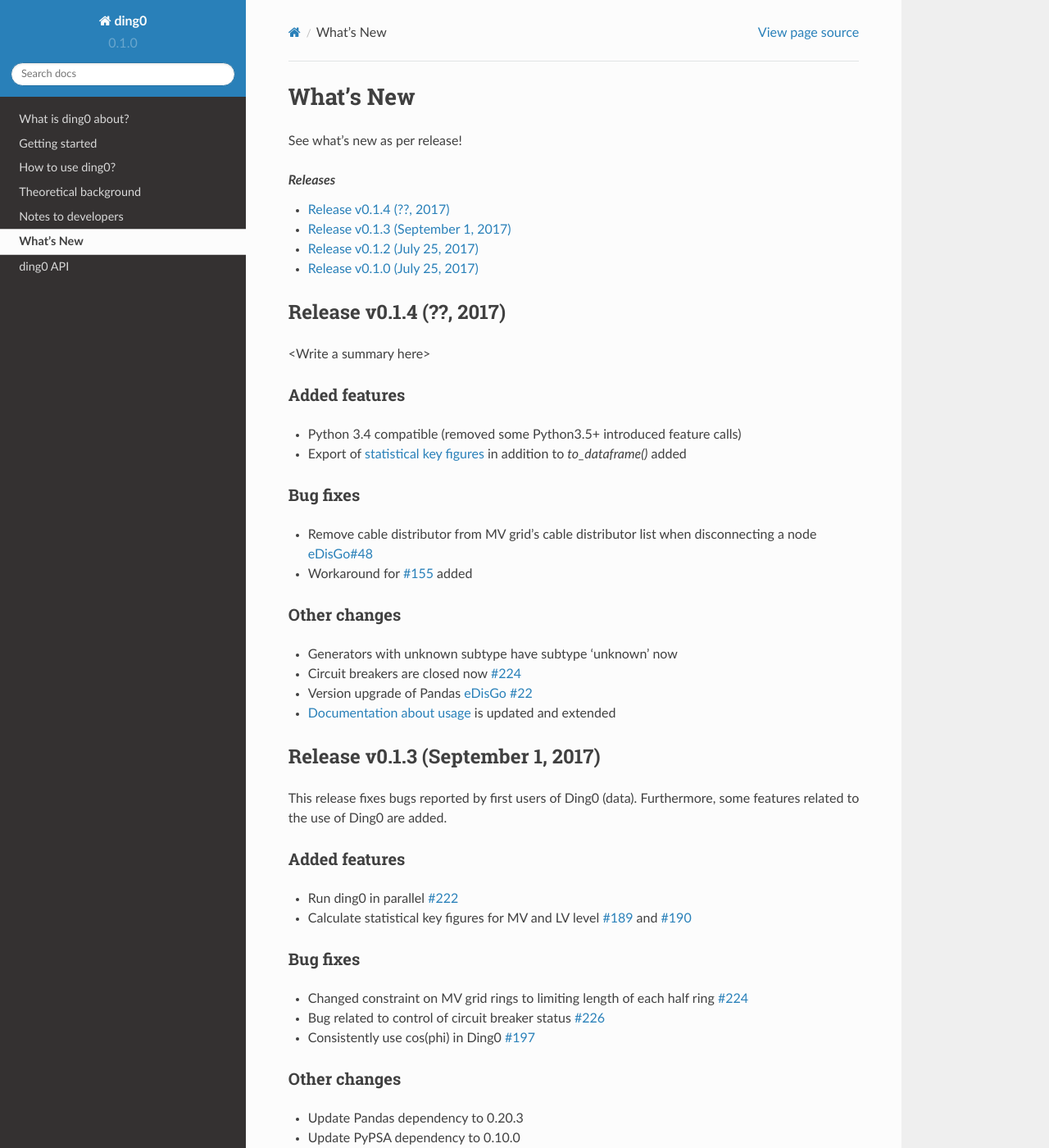
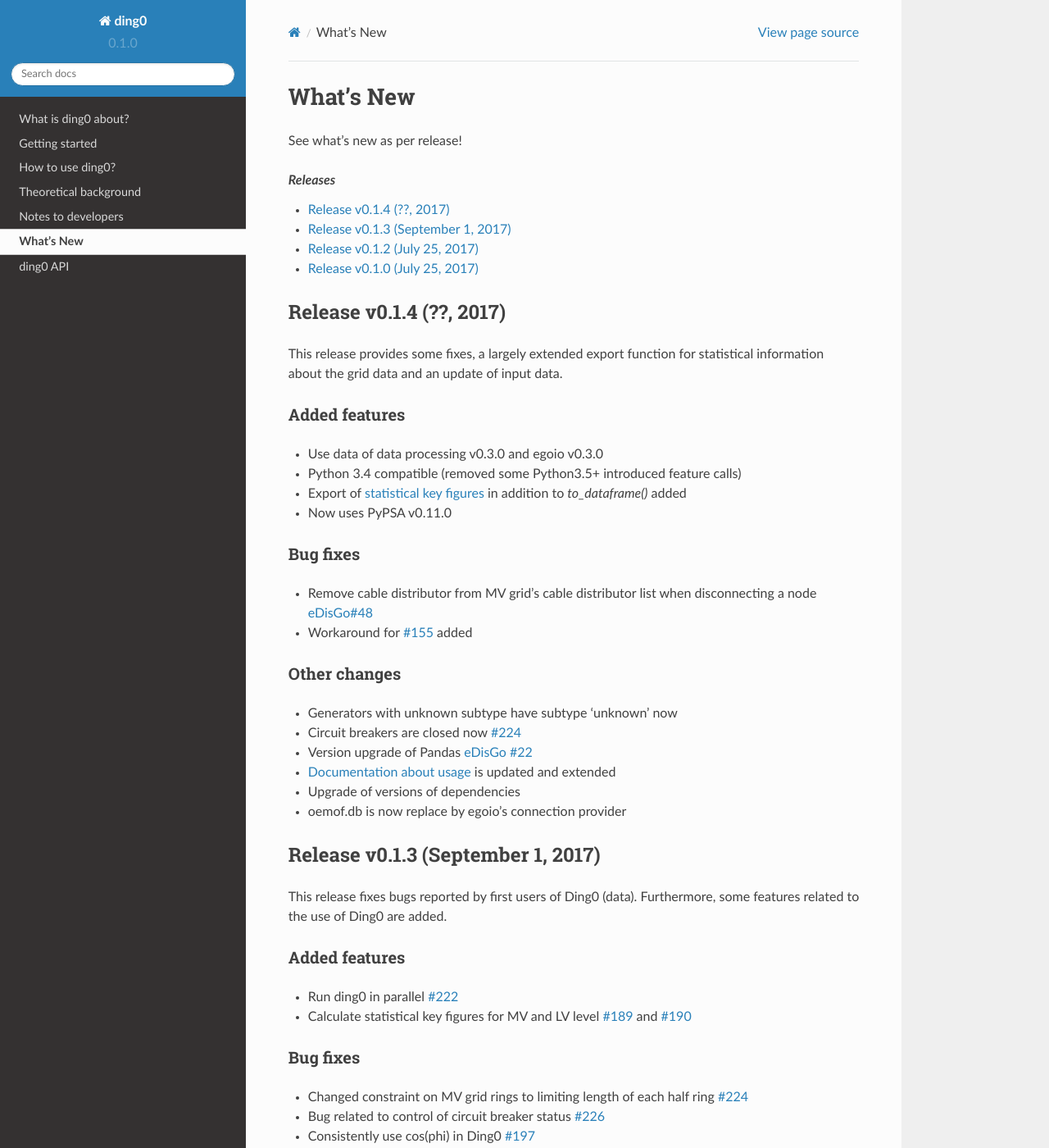
Before and after one commit to openego/ding0, a Sphinx documentation site: the page built from doc/whatsnew.rst, in a window 1280 px wide and 1400 px high. Shown: the whole window at 82% size. Built offline with Sphinx 7.4.7 and the Read the Docs theme 2.0.0, drawn with Linux system fonts in a browser that asks for light colours; formulas are drawn with MathJax 3; pages that are not in the unit, such as notebooks, are missing from menus.

Commit message:
Update "What's new"

```diff
--- a/doc/whatsnew/v0-1-4.rst
+++ b/doc/whatsnew/v0-1-4.rst
@@ -1,12 +1,15 @@
 Release v0.1.4 (??, 2017)
 ++++++++++++++++++++++++++++++++++
 
-<Write a summary here>
+This release provides some fixes, a largely extended export function for
+statistical information about the grid data and an update of input data.
 
 Added features
 --------------
+* Use data of data processing v0.3.0 and egoio v0.3.0
 * Python 3.4 compatible (removed some Python3.5+ introduced feature calls)
 * Export of `statistical key figures <https://github.com/openego/ding0/issues/233>`_ in addition to `to_dataframe()` added
+* Now uses PyPSA v0.11.0
 
 Bug fixes
 ---------
@@ -19,3 +22,5 @@
 * Circuit breakers are closed now `#224 <https://github.com/openego/ding0/issues/224>`_
 * Version upgrade of Pandas `eDisGo #22 <https://github.com/openego/eDisGo/issues/22>`_
 * `Documentation about usage <https://dingo.readthedocs.io/en/dev/usage_details.html>`_ is updated and extended
+* Upgrade of versions of dependencies
+* oemof.db is now replace by egoio's connection provider
```
